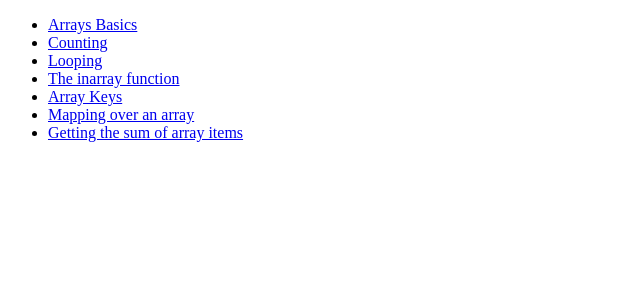
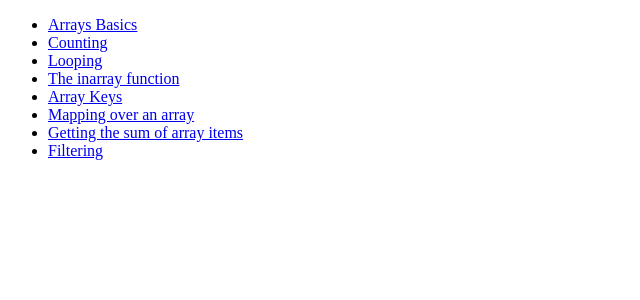
Before and after one commit to cjlaborde/php-arrays, a PHP site: page / in a window 1280 px wide. Shown: the top 300 px of the page, without its empty margins (0-640 px from the left). Run offline with PHP 8.4, Linux system fonts and the light colour scheme.

Commit message:
array_filter

```diff
--- a/index.php
+++ b/index.php
@@ -17,6 +17,7 @@
         <li><a href="/5-arrays-keys">Array Keys</a></li>
         <li><a href="/6-mapping-over-an-array">Mapping over an array</a></li>
         <li><a href="/7-getting-the-sum-of-array-items">Getting the sum of array items</a></li>
+        <li><a href="/8-filtering">Filtering</a></li>
 </body>
 
 </html>
```
Also changed, not shown: README.md.
